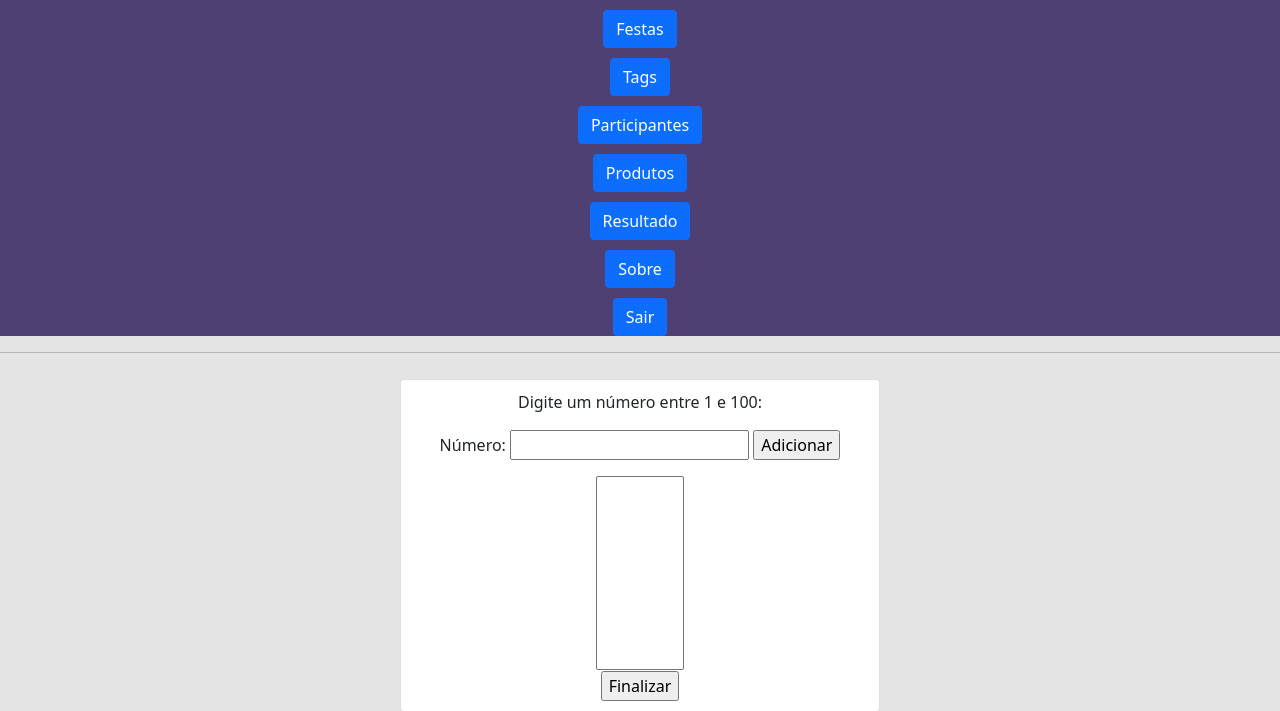
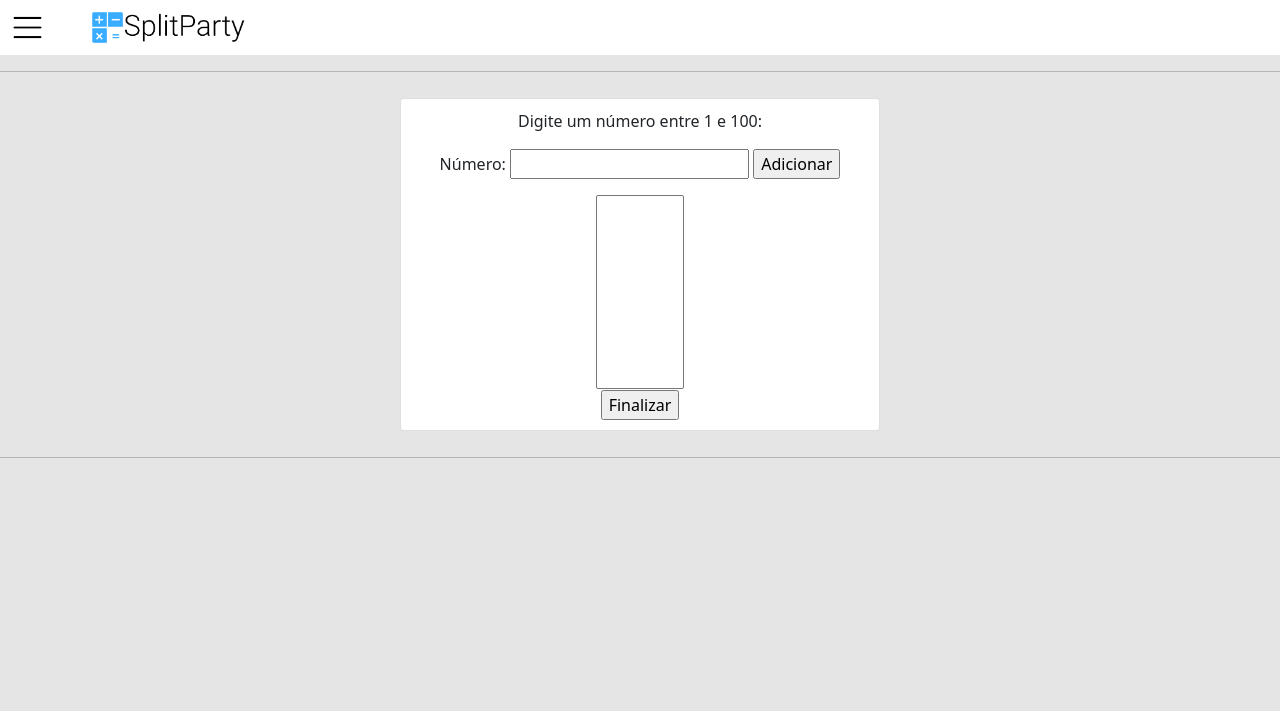
Before and after one commit to EduardoSantinDev/SplitParty, a PHP site: page /festas.html in a window 1280 px wide. Shown: the top 711 px of the page. Run offline with PHP 8.4, Linux system fonts and the light colour scheme; lists and menus that the app fills with data are empty.

Commit message:
Festa Commit

```diff
--- a/css/style.css
+++ b/css/style.css
@@ -10,7 +10,6 @@ body {
 
 #menu{
     text-align: center;
-	background-color: rgb(79, 64, 115);
 }
 
 #menu-2{
@@ -59,8 +58,18 @@ body {
     height: auto;
 }
 
+#logo2{
+	width: auto;
+    height: 55px;
+    padding: 10px;
+}
+
 .logo-menu{
     padding: 40px;
+}
+
+h10{
+    text-align: left;
 }
 
 #poster{
@@ -82,3 +91,8 @@ body {
     display: flex;
     align-items: center;
 }
+
+header {
+    background: white;
+    height: 55px;
+}
--- a/festas.html
+++ b/festas.html
@@ -13,26 +13,11 @@
 	<body>
         <header>
             <div class="row" id="menu">
-                <div class="col-sm-12 col-md-12" id="teste">
-                    <a href="festas.html" class="btn btn-primary">Festas</a>
+                <div class="col-auto ">
+                    <img src="images/burgermenu.png" id="logo2">
                 </div>
-                <div class="col-sm-12 col-md-12" id="teste">
-                    <a href="tags.html" class="btn btn-primary">Tags</a>
-                </div>
-                <div class="col-sm-12 col-md-12" id="teste">
-                    <a href="participantes.html" class="btn btn-primary">Participantes</a>
-                </div>
-                <div class="col-sm-12 col-md-12" id="teste">
-                    <a href="produtos.html" class="btn btn-primary">Produtos</a>
-                </div>
-                <div class="col-sm-12 col-md-12" id="teste">
-                    <a href="resultado.html" class="btn btn-primary">Resultado</a>
-                </div>
-                <div class="col-sm-12 col-md-12" id="teste">
-                    <a href="sobre.html" class="btn btn-primary">Sobre</a>
-                </div>
-                <div class="col-sm-12 col-md-12" id="teste">
-                    <a href="index.html" class="btn btn-primary">Sair</a>
+                <div class="col-auto ">
+                    <img src="images/logo.png" id="logo2">
                 </div>
         </div>
         </header>
```
Also changed, not shown: index.html (+5 -3 lines), images/burgermenu.png (added).
